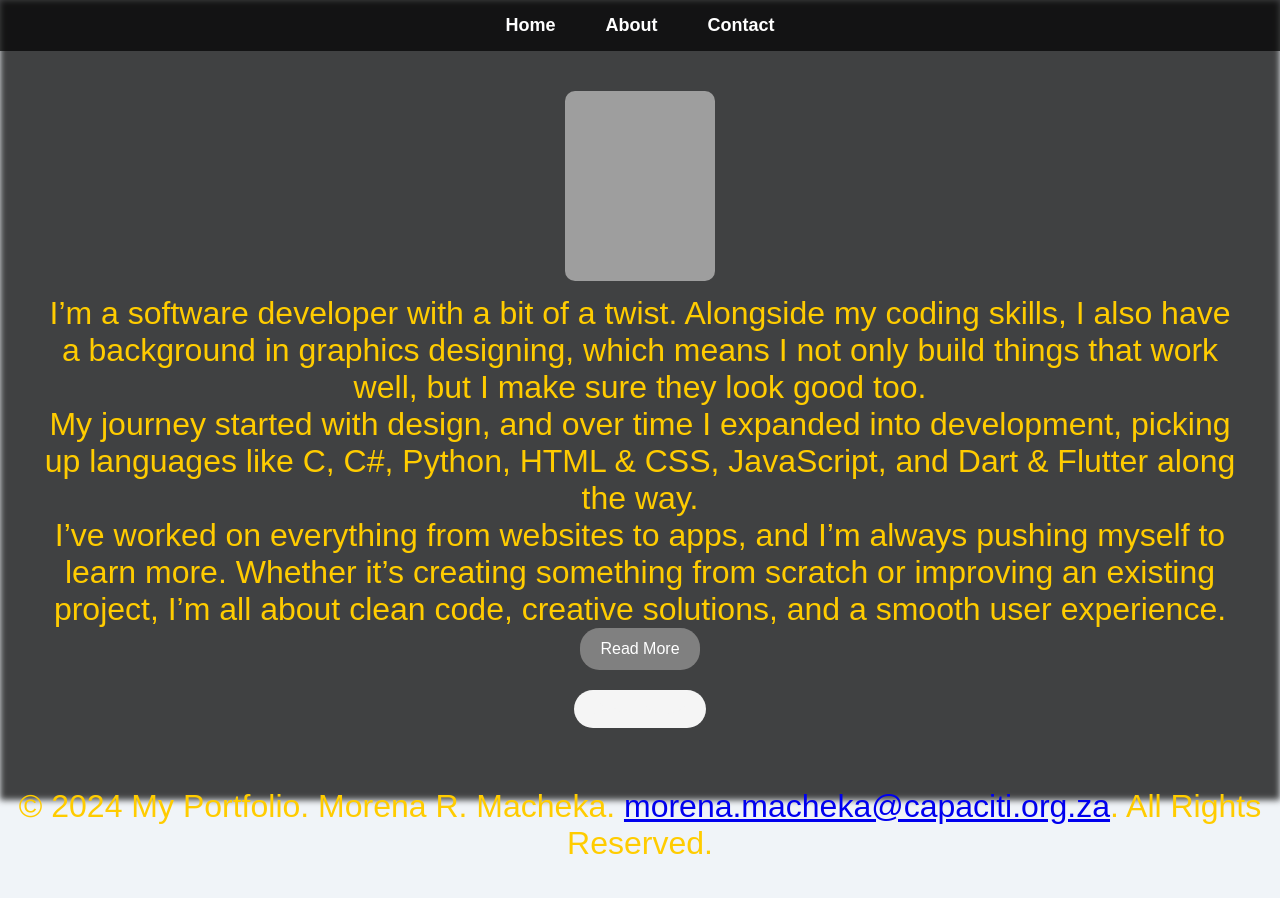
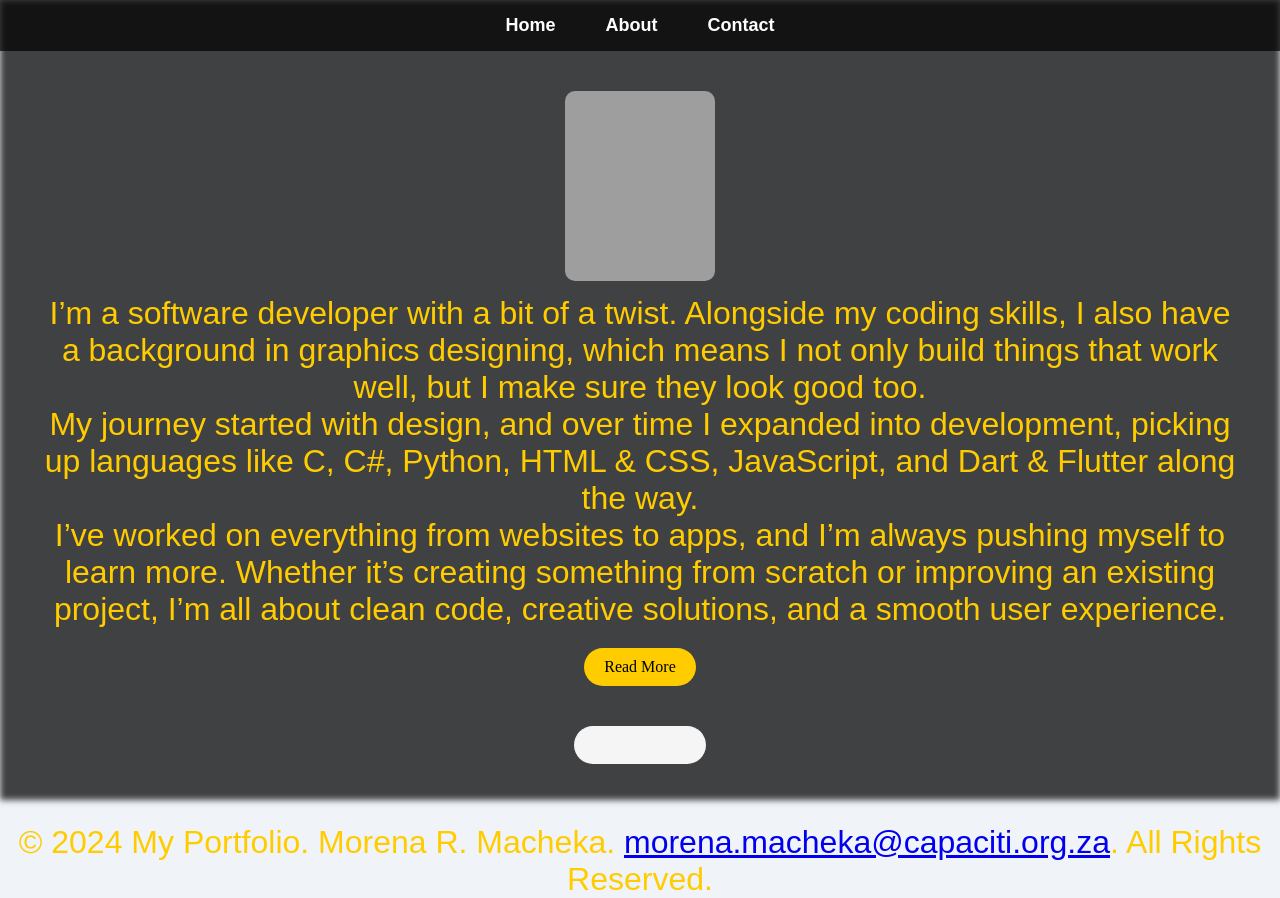
Before and after one commit to Rabianzo/myportfolio, a plain HTML site: page about.html in a window 1280 px wide. Before the commit the page ends 862 px from the top, so only its background shows below. Drawn offline with Linux system fonts and the light colour scheme; grey boxes are pictures that could not be loaded; a web font is replaced by a local one.

Commit message:
Read More button Added

```diff
--- a/styles.css
+++ b/styles.css
@@ -32,6 +32,46 @@ body {
 .contact-container:hover {
     transform: scale(1.05);
 }
+
+/* Body Font Family */
+body, h1 {
+    font-family: 'Playfair', serif;
+}
+
+p {
+    color: #ffcc00;
+}
+
+/* Center Content */
+.container {
+    text-align: center;
+}
+
+/* Download Button */
+.download-btn, .read-more-btn {
+    background-color: #ffcc00;
+    color: black;
+    padding: 10px 20px;
+    border: none;
+    border-radius: 25px; /* Rounded corners */
+    text-align: center;
+    font-size: 16px;
+    cursor: pointer;
+    margin: 20px auto;
+    display: inline-block;
+    text-decoration: none;
+    font-family: 'Playfair', serif;
+    white-space: normal; /* Allow text wrapping */
+    transition: transform 0.3s ease, box-shadow 0.3s ease; /* Animation for hover */
+}
+
+/* Hover Animation */
+.download-btn:hover, .read-more-btn:hover {
+    background-color: #ffaa00;
+    transform: scale(1.05); /* Slightly enlarges the button */
+    box-shadow: 0px 4px 10px rgba(0, 0, 0, 0.2); /* Adds shadow for depth */
+}
+
 
 
 h1 {
```
